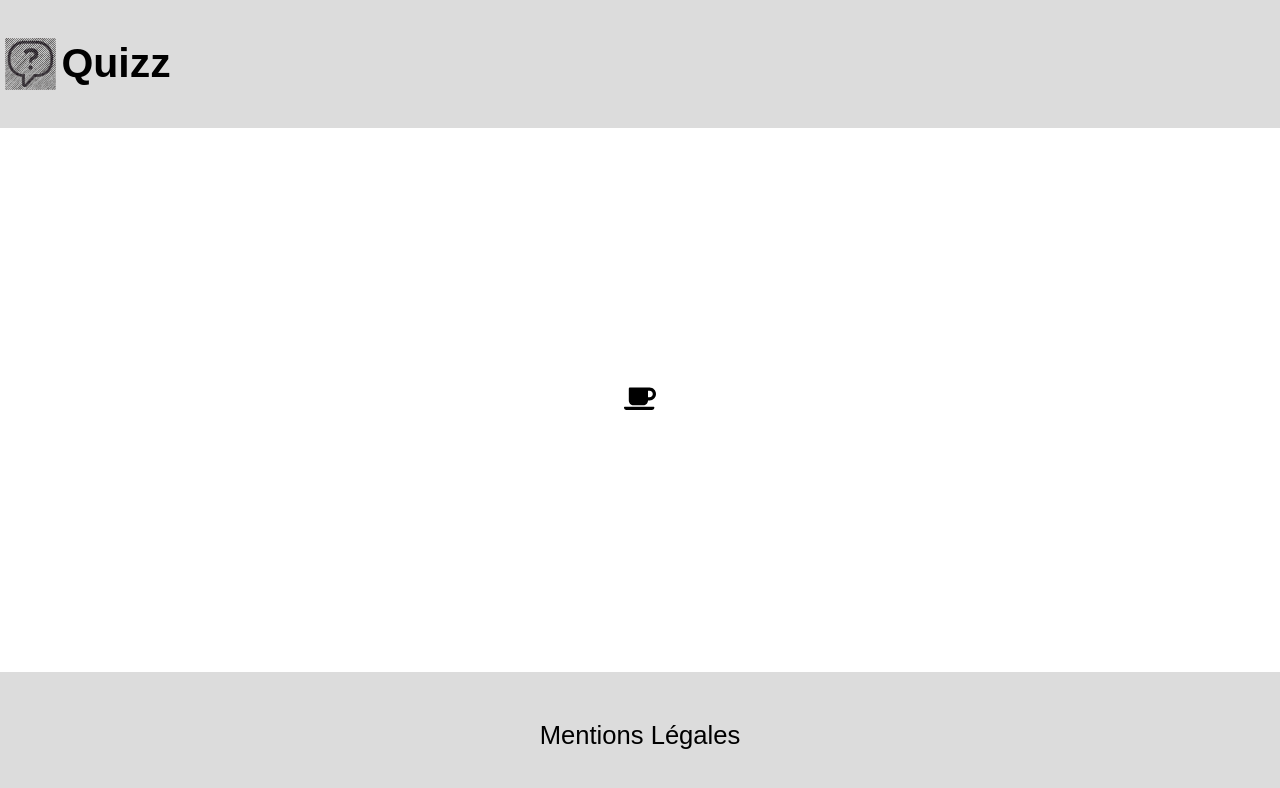
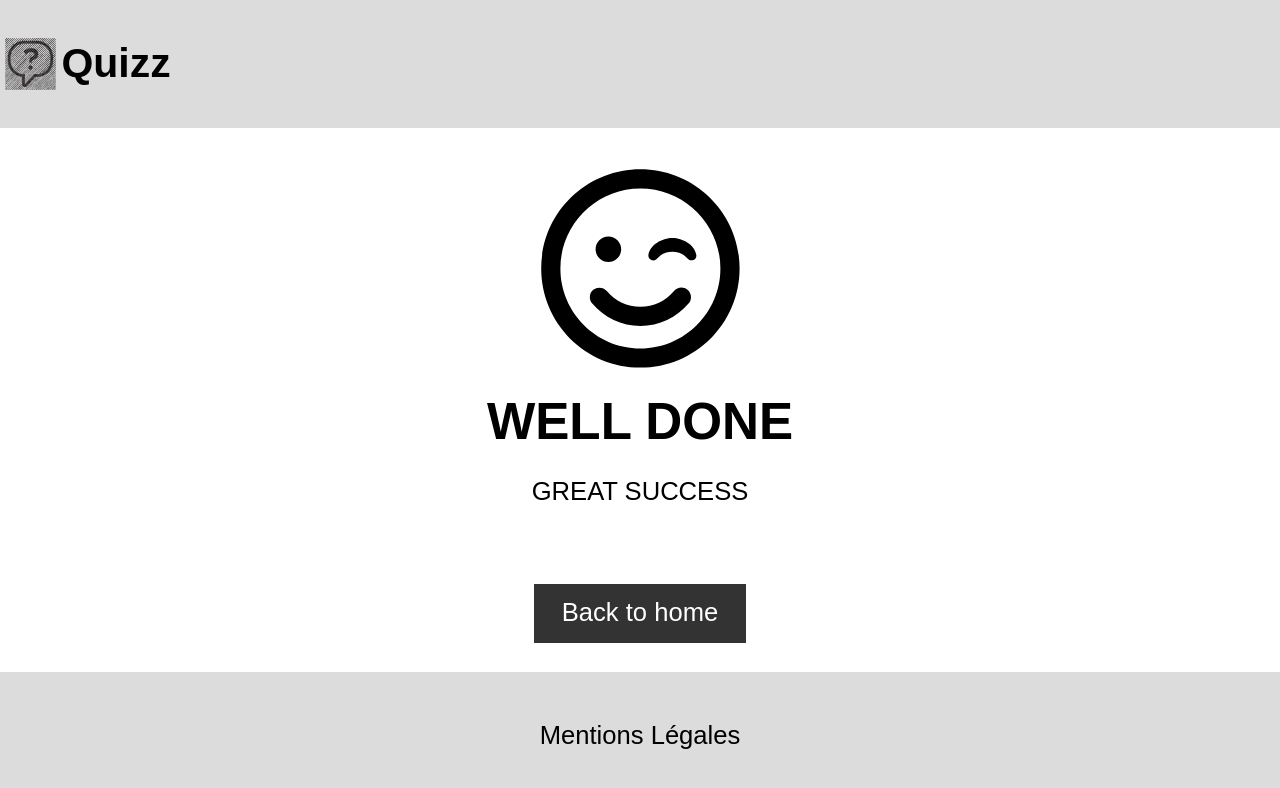
Before and after one commit to Super-meat-boy/quiz-formation-angular, an Angular app in the folder front/: page /finished in a window 1280 px wide. Shown: the top 788 px of the page. Built offline with nearby package versions, Linux system fonts and the light colour scheme.

Commit message:
finished page DONE

```diff
--- a/front/src/app/quizz-create/finished/finished.component.html
+++ b/front/src/app/quizz-create/finished/finished.component.html
@@ -1,3 +1,7 @@
+
 <main>
-  <fa-icon [icon]="faCoffee"></fa-icon>
+  <fa-icon [icon]="faSmileWink"></fa-icon>
+  <h1>WELL DONE</h1>
+  <p>GREAT SUCCESS</p>
+  <button class="primary" routerLink="/">Back to home</button>
 </main>
--- a/front/src/app/quizz-create/finished/finished.component.scss
+++ b/front/src/app/quizz-create/finished/finished.component.scss
@@ -0,0 +1,15 @@
+fa-icon {
+  font-size: 8em;
+}
+
+h1 {
+  margin: 0;
+}
+
+main {
+  align-items: center;
+}
+
+button {
+  margin-top: 2em;
+}
--- a/front/src/app/quizz-create/finished/finished.component.ts
+++ b/front/src/app/quizz-create/finished/finished.component.ts
@@ -1,5 +1,7 @@
+
 import { Component, OnInit } from '@angular/core';
-import { faCoffee } from '@fortawesome/free-solid-svg-icons';
+
+import { faSmileWink } from '@fortawesome/free-regular-svg-icons';
 
 
 @Component({
@@ -9,9 +11,12 @@ import { faCoffee } from '@fortawesome/free-solid-svg-icons';
 })
 export class FinishedComponent implements OnInit {
 
-  faCoffee = faCoffee;
+  faSmileWink = faSmileWink;
+  bi
 
-  constructor() {}
+  constructor() { }
 
-  ngOnInit() {}
+  ngOnInit() {
+  }
+
 }
```
